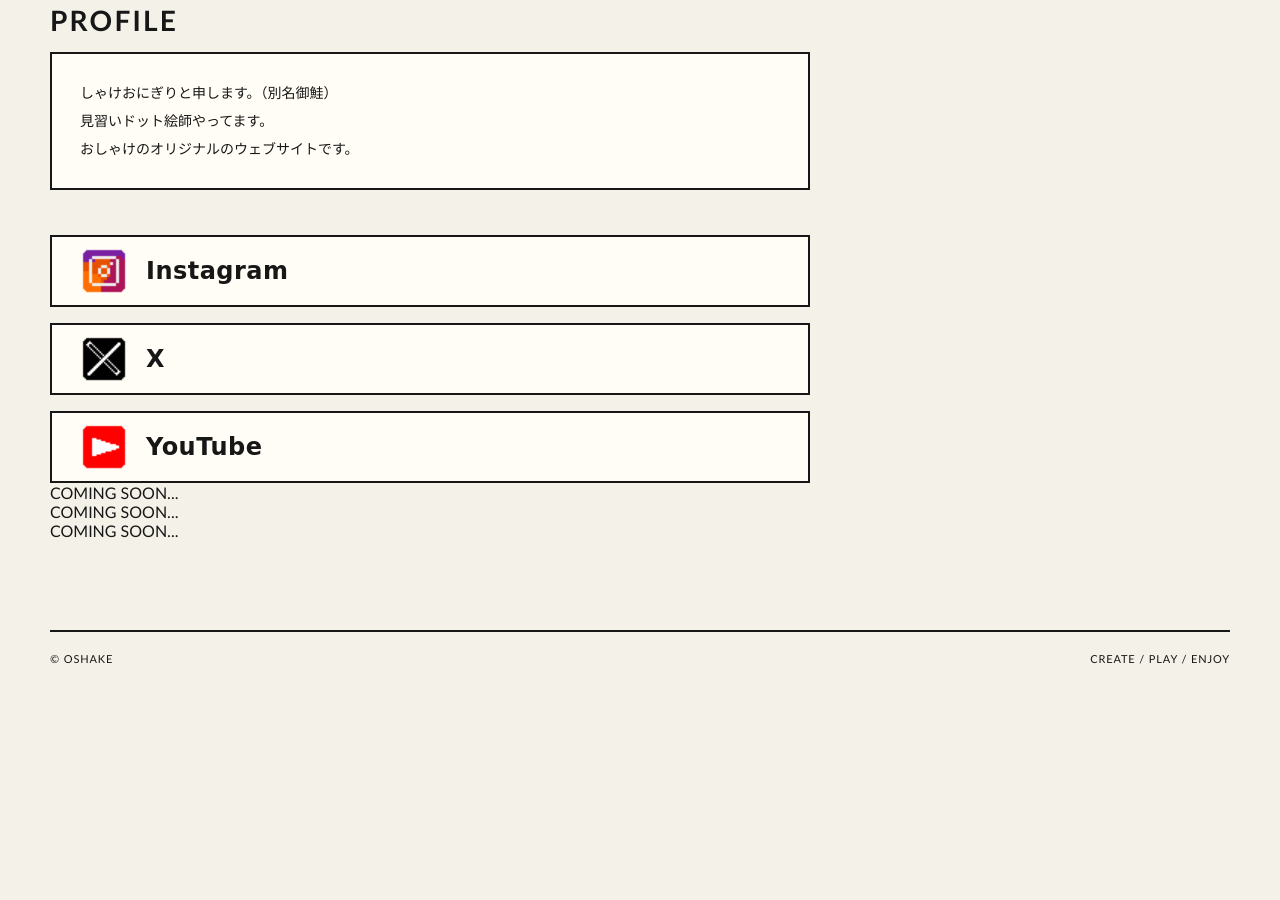
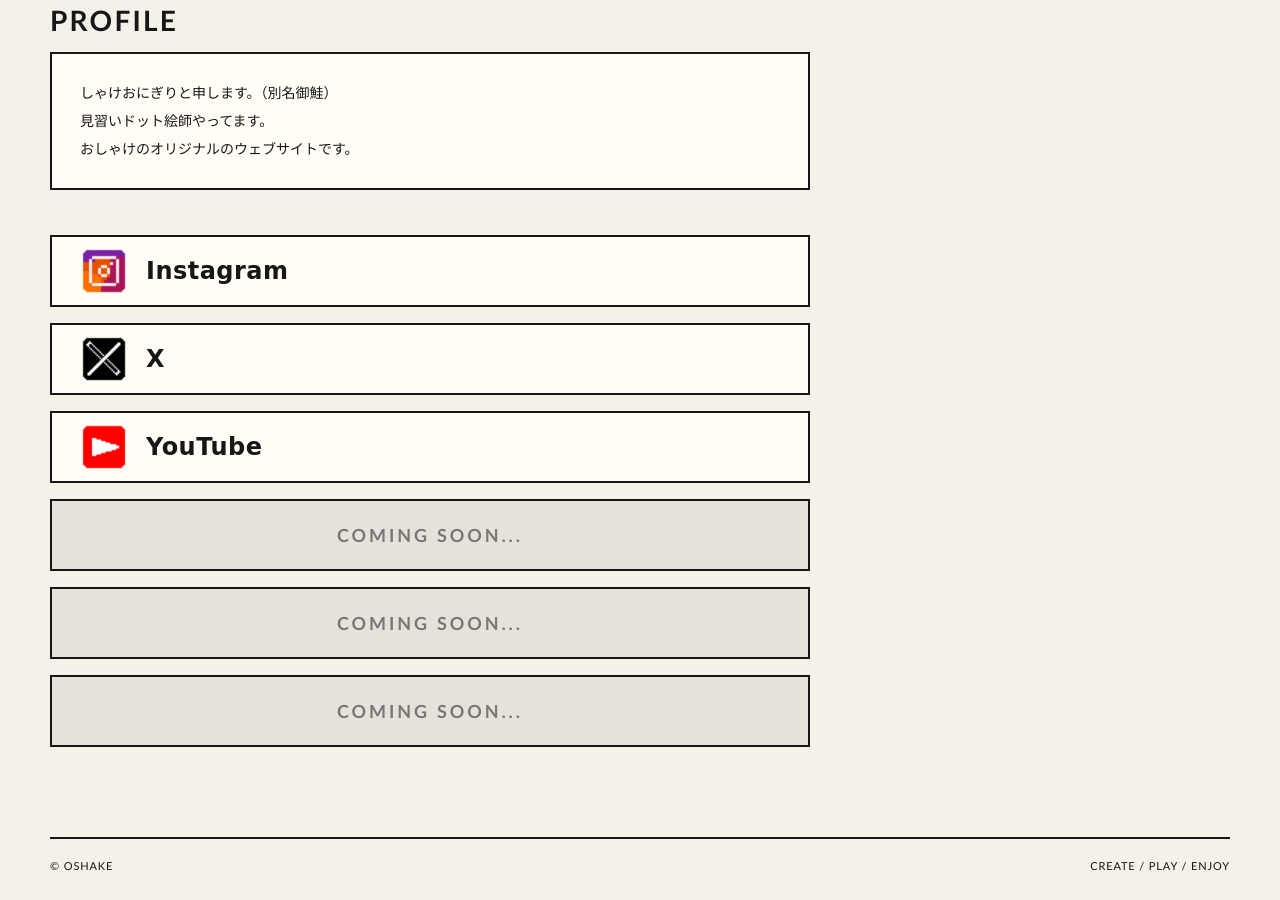
Before and after one commit to shake0nigiri/shake0nigiri.github.io, a plain HTML site: page index.html in a window 1280 px wide. Shown: the part 740-1640 px from the top of the page. Before the commit the page ends 1433 px from the top, so only its background shows below. Drawn offline with Linux system fonts and the light colour scheme.

Commit message:
Update style.css

```diff
--- a/style.css
+++ b/style.css
@@ -189,16 +189,6 @@ h1 {
   line-height: 1.6;
 
   font-weight: 700;
-}
-
-.description {
-  max-width: 520px;
-
-  margin: 0;
-
-  line-height: 1.9;
-
-  font-size: 14px;
 }
 
 
@@ -441,6 +431,51 @@ h1 {
 
 
 /* =========================
+   COMING SOON
+========================= */
+
+.coming-soon-list {
+  display: flex;
+
+  flex-direction: column;
+
+  gap: 16px;
+
+  max-width: 760px;
+
+  margin-top: 16px;
+}
+
+.coming-soon-button {
+  width: 100%;
+
+  min-height: 72px;
+
+  padding: 10px 28px;
+
+  display: flex;
+
+  align-items: center;
+
+  justify-content: center;
+
+  border: 2px solid #171717;
+
+  background: #e5e2d9;
+
+  color: #777;
+
+  font-size: 18px;
+
+  font-weight: 700;
+
+  letter-spacing: 0.16em;
+
+  cursor: default;
+}
+
+
+/* =========================
    FOOTER
 ========================= */
 
```
